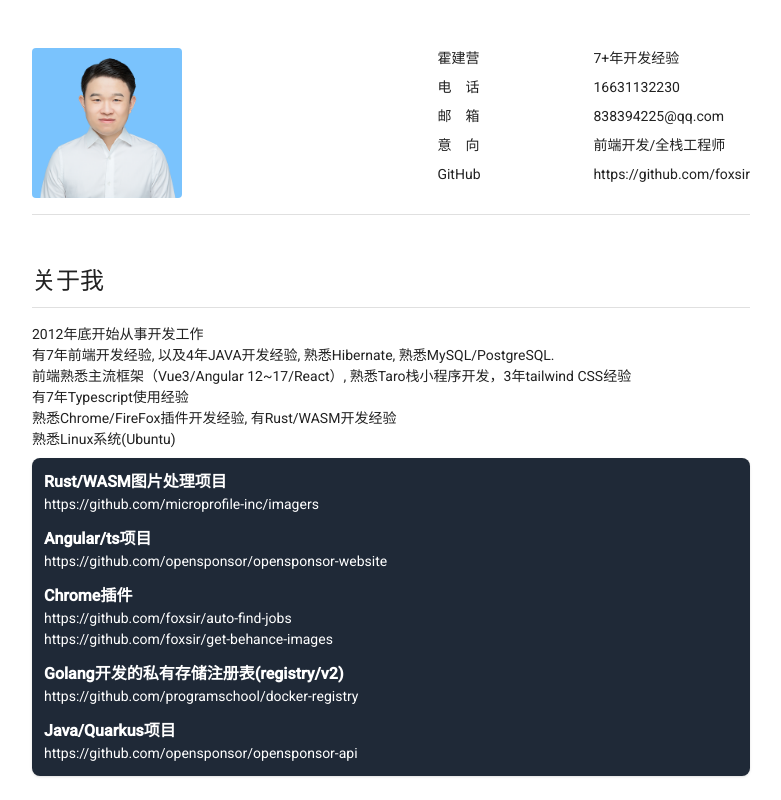
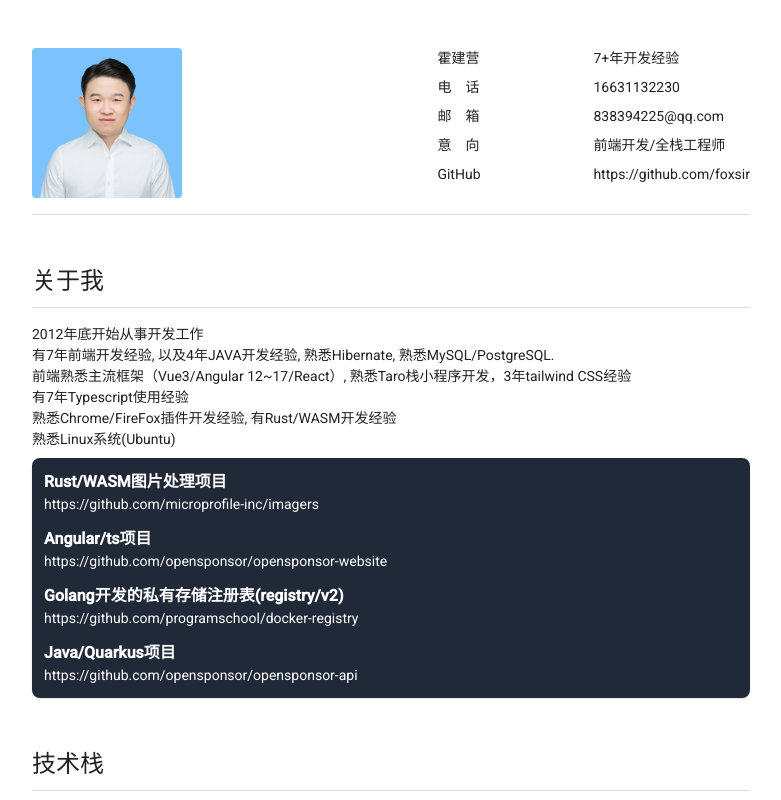
Before and after one commit to foxsir/resume, an Angular app: page / in a window 1280 px wide. Shown: the top 800 px of the page, without its empty margins (249-1030 px from the left). Built offline with nearby package versions, Linux system fonts and the light colour scheme.

Commit message:
remove chrome extensions links, ignore .oc

```diff
--- a/src/app/app.component.html
+++ b/src/app/app.component.html
@@ -44,15 +44,6 @@
           <div class="p-3 pt-0">
             <p class="text-base font-semibold leading-2">Angular/ts项目</p>
             <a href="https://github.com/opensponsor/opensponsor-website" target="_blank">https://github.com/opensponsor/opensponsor-website</a>
-          </div>
-          <div class="p-3 pt-0">
-            <p class="text-base font-semibold leading-2">Chrome插件</p>
-            <div>
-              <a href="https://github.com/foxsir/auto-find-jobs" target="_blank">https://github.com/foxsir/auto-find-jobs</a>
-            </div>
-            <div>
-              <a href="https://github.com/foxsir/get-behance-images" target="_blank">https://github.com/foxsir/get-behance-images</a>
-            </div>
           </div>
           <div class="p-3 pt-0">
             <p class="text-base font-semibold leading-2">Golang开发的私有存储注册表(registry/v2)</p>
```
Also changed, not shown: 1 other file (tests, documents, lock files or other folders).
